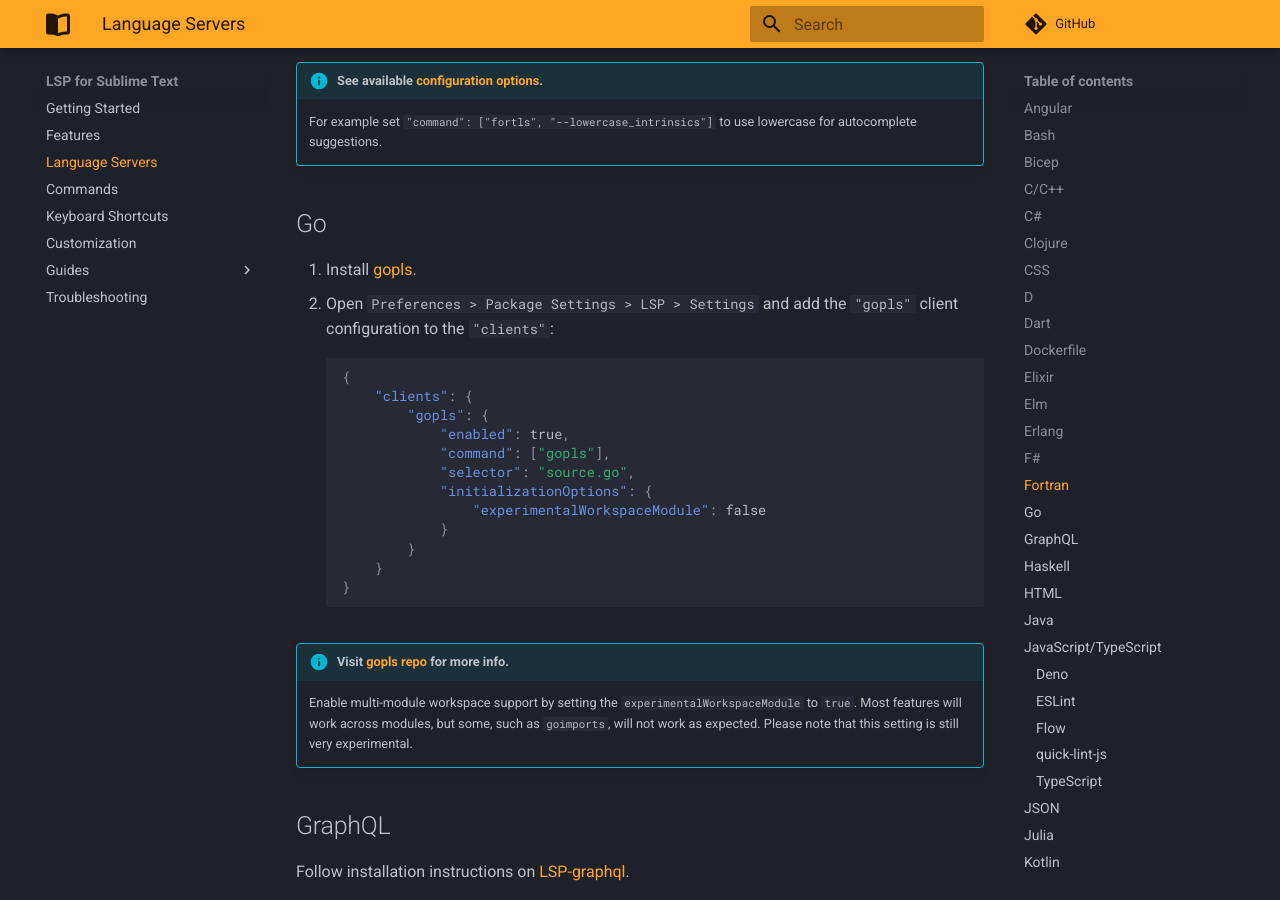
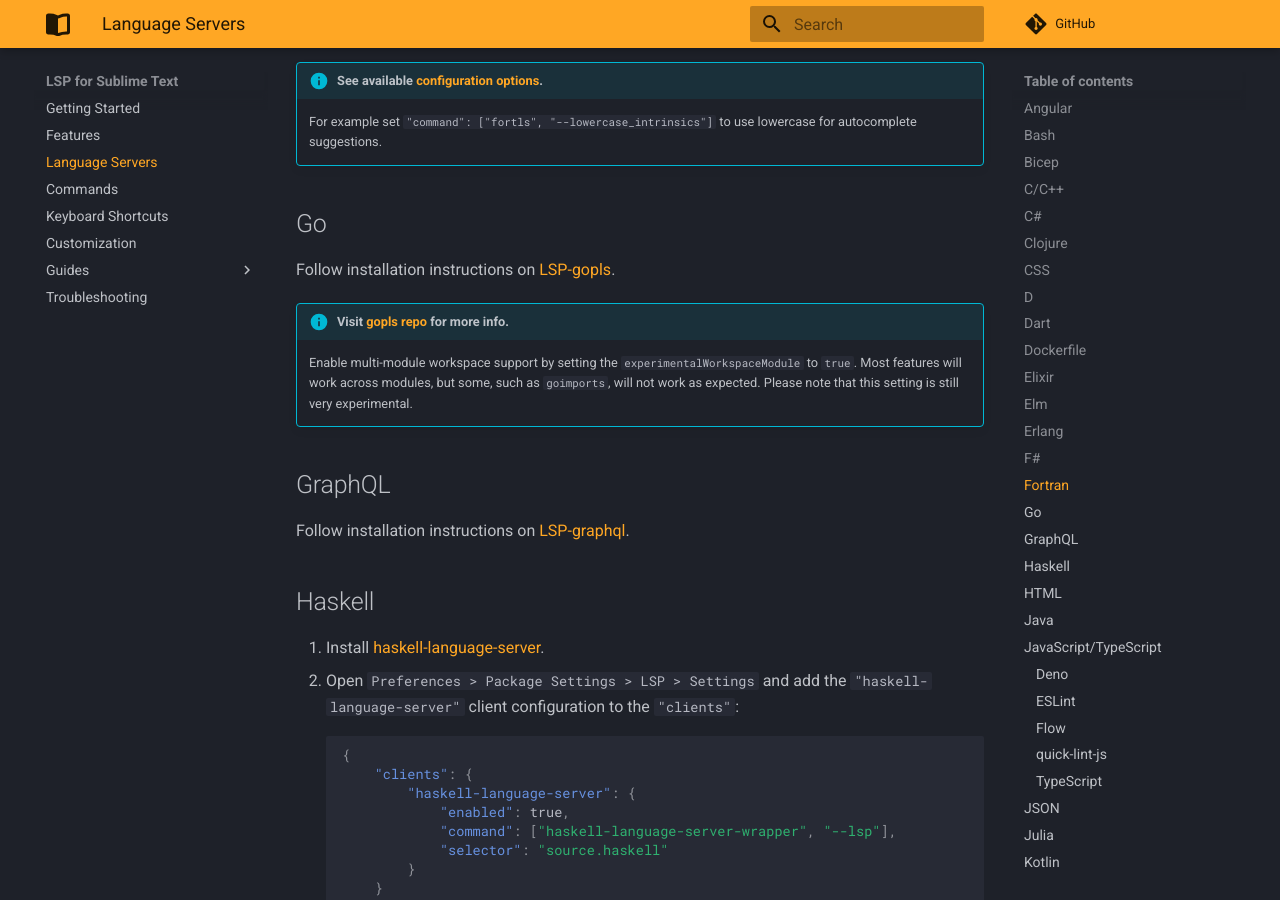
Before and after one commit to sublimelsp/LSP, an MkDocs documentation site: the page built from docs/src/language_servers.md, in a window 1280 px wide and 900 px high, scrolled down 4069 px. Built offline with MkDocs 1.6.1 and Material for MkDocs 9.7.7, drawn with Linux system fonts in a browser that asks for light colours; comment, search, counter and statistics services are not loaded.

Commit message:
doc: Update Go instructions

````diff
--- a/docs/src/language_servers.md
+++ b/docs/src/language_servers.md
@@ -162,23 +162,7 @@
 
 ## Go
 
-1. Install [gopls](https://github.com/golang/tools/blob/master/gopls/README.md#installation).
-2. Open `Preferences > Package Settings > LSP > Settings` and add the `"gopls"` client configuration to the `"clients"`:
-
-    ```json
-    {
-        "clients": {
-            "gopls": {
-                "enabled": true,
-                "command": ["gopls"],
-                "selector": "source.go",
-                "initializationOptions": {
-                    "experimentalWorkspaceModule": false
-                }
-            }
-        }
-    }
-    ```
+Follow installation instructions on [LSP-gopls](https://github.com/sublimelsp/LSP-gopls).
 
 !!! info "Visit [gopls repo](https://github.com/golang/tools/tree/master/gopls) for more info."
     Enable multi-module workspace support by setting the `experimentalWorkspaceModule` to `true`. Most features will work across modules, but some, such as `goimports`, will not work as expected. Please note that this setting is still very experimental.
````
